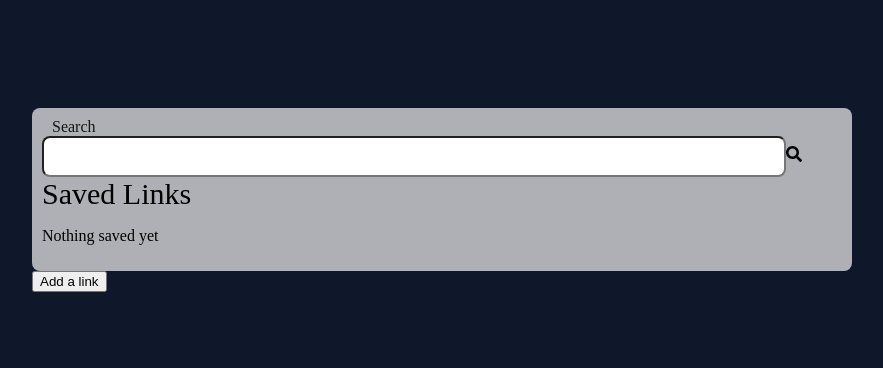
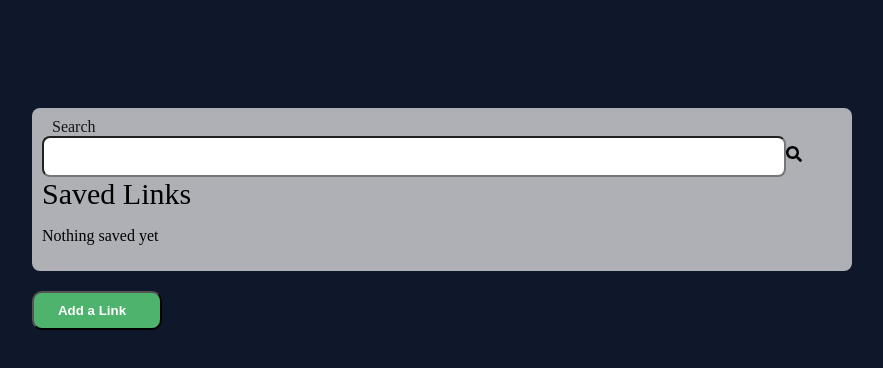
Before and after one commit to Masande07i/link-vaults, a React (Vite) app: page / in a window 1280 px wide. Shown: the top 368 px of the page, without its empty margins (198-1081 px from the left). Built offline with nearby package versions, Linux system fonts and the light colour scheme.

Commit message:
new updates

```diff
--- a/src/components/Button/Button.module.css
+++ b/src/components/Button/Button.module.css
@@ -1,7 +1,6 @@
 button{
-    background-color: rgb(43, 226, 89);
-    margin-top: 30px;
-    width:90%;
+    color:white;
+    font-weight: 600;
     padding:10px;
     border-radius:10px;
     cursor:pointer;
--- a/src/components/Button/Button.tsx
+++ b/src/components/Button/Button.tsx
@@ -1,17 +1,17 @@
-import style from './Button.module.css'
+import styles from './Button.module.css'
 
-export interface buttonProps{
+export interface ButtonProps{
     label: string;
     onClick?: () => void;
     style?: React.CSSProperties;
-    className: string
+    className?: string
 
 }
 
-export const Button:React.FC<buttonProps> = ({label,onClick,style}) => {
+export const Button:React.FC<ButtonProps> = ({label,onClick,style,className}) => {
 
   return (
-    <button onClick={onClick} style={style}>
+    <button onClick={onClick} style={style} className={`${styles.button} ${className || "" }`}>
         {label}
     </button>
   )
--- a/src/components/Form/Form.module.css
+++ b/src/components/Form/Form.module.css
@@ -1,27 +1,6 @@
-/* .buttonView{
+.buttonView{
     width:130px;
     margin:20px auto;
     padding-right: 20px;
-    background:transparent;
-    color:#fff;
-    border:1px solid #8b94a7;
-    border-radius:10px;
-    font-size:18px;
-    font-weight:500;
-    cursor:pointer;
-
+    background-color: rgb(78, 179, 108);
 }
-
-.view2{
-     width:130px;
-    margin:20px auto;
-    padding-right: 20px;
-    background:transparent;
-    color:#fff;
-    border:1px solid #8b94a7;
-    border-radius:10px;
-    font-size:18px;
-    font-weight:500;
-    cursor:pointer;
-
-} */
--- a/src/components/Form/Form.tsx
+++ b/src/components/Form/Form.tsx
@@ -2,6 +2,7 @@ import { useState, useEffect } from 'react'
 import { FormLink, type LinkInput } from '../FormLinks/FormLinks'
 import { SavedLinks } from '../SavedLinks/SavedLinks'
 import style from './Form.module.css'
+import {Button}from '../Button/Button'
 
 
 
@@ -36,7 +37,7 @@ export const Form = () => {
     setEditingId(null);
   };
 
-  const handleDelete = (id: string) => {
+  const handleDelete = (id: string | number) => {
     setLinks(links.filter(link => link.id !== id));
   };
 
@@ -45,11 +46,8 @@ export const Form = () => {
       {view === 'add' ? (
         <>
           <FormLink onAdd={addNewLink} />
-          <div className= {style.buttonView}>
-          <button type="button" onClick={() => setView('saved')}>
-            View Links
-          </button>
-          </div>
+         <Button label={'View Links'} onClick={() => setView('saved')} className={style.buttonView}/>
+
         </>
       ) : (
         <>
@@ -61,11 +59,9 @@ export const Form = () => {
             onStartEdit={setEditingId}
             onCancelEdit={() => setEditingId(null)}
           />
-          <div >
-          <button type="button" onClick={() => setView('add')}>
-            Add a link
-          </button>
-          </div>
+
+           <Button label={'Add a Link'} onClick={() => setView('add')} className={style.buttonView}/>
+
         </>
       )}
     </div>
--- a/src/components/FormLinks/FormLinks.module.css
+++ b/src/components/FormLinks/FormLinks.module.css
@@ -24,20 +24,7 @@ input, textarea {
 }
 
 .buttonAdd{
-    /* margin-top: 30px;
-    width:90%; */
-       /* background-color: blue; */
+    margin-top: 30px;
+    width:100%;
+    background-color: rgb(67, 67, 160);
 }
-    /* padding:10px;
-    border-radius:10px;
-    cursor:pointer;
-} */
-/*
-button{
-    font-size: 800;
-    padding-left: 40%;
-    background-color: transparent;
-    border: none;
-    color: aliceblue;
-    font-family: 'Franklin Gothic Medium', 'Arial Narrow', Arial, sans-serif;
-} */
--- a/src/components/FormLinks/FormLinks.tsx
+++ b/src/components/FormLinks/FormLinks.tsx
@@ -88,11 +88,11 @@ const handleSubmit = (e: React.FormEvent<HTMLFormElement>) => {
           onChange={(e) => setTag(e.target.value)}
         />
      </div>
-{/*
-      <button type="submit">ADD LINK </button> */}
-      <Button label={'ADD LINK'} className={style.buttonAdd}/>
+
+      <Button label={'Add Link'} className={style.buttonAdd}/>
 
       </form>
+
 
    </section>
 
--- a/src/components/SavedLinks/SavedLinks.module.css
+++ b/src/components/SavedLinks/SavedLinks.module.css
@@ -13,53 +13,17 @@
     border-radius: 7px;
     margin-bottom: 10px;
     padding: 5px;
-    flex-wrap: wrap;
+    overflow-wrap: break-word;
 }
 
-/* .buttons{
+.buttons{
     display:flex;
     justify-content:flex-end;
     gap:12px;
     padding-top:15px;
+    padding:10px 22px;
 }
 
-.updateBtn{
-    background:#2563eb;
-    color:white;
-    border-radius:8px;
-    padding:10px 22px;
-    cursor:pointer;
-    font-weight:600;
-}
-
-.deleteBtn{
-    background:#ef4444;
-    color:white;
-    border-radius:8px;
-    padding:10px 22px;
-    cursor:pointer;
-    font-weight:600;
-}
-
-.saveBtn{
-    background:#16a34a;
-    color:white;
-    border-radius:8px;
-    padding:10px 22px;
-    cursor:pointer;
-    font-size:15px;
-    font-weight:600;
-}
-
-.cancelBtn{
-    background:#6b7280;
-    color:white;
-    border-radius:8px;
-    padding:10px 22px;
-    cursor:pointer;
-    font-size:15px;
-    font-weight:600;
-} */
 .linkUrl{
     flex-wrap: wrap;
     width:90%;
--- a/src/components/SavedLinks/SavedLinks.tsx
+++ b/src/components/SavedLinks/SavedLinks.tsx
@@ -3,6 +3,7 @@ import style from './SavedLinks.module.css'
 import { Text } from '../Text/Text'
 import { Search } from '../Search/Search'
 import { type LinkInput } from '../FormLinks/FormLinks'
+import { Button } from '../Button/Button';
 
 
 interface SavedLinksProps{
@@ -42,8 +43,8 @@ export const SavedLinks = ({links, onDelete,onUpdate,editingId, onStartEdit, onC
                 <input value={draft.tag} onChange={(e) => setDraft({ ...draft, tag: e.target.value })} />
 
                 <div className= {style.buttons}>
-                  <button type="button"  onClick={() => onUpdate(link.id, draft)}>Save</button>
-                  <button type="button"  onClick={onCancelEdit}>Cancel</button>
+                  <Button label={'Save'} onClick={() => onUpdate(link.id, draft)} style={{backgroundColor: "#16a34a"}}/>
+                  <Button label={'Cancel'} onClick={onCancelEdit} style={{backgroundColor:"#6b7280"}}/>
                 </div>
               </li>
             ) : (
@@ -54,13 +55,8 @@ export const SavedLinks = ({links, onDelete,onUpdate,editingId, onStartEdit, onC
                 {link.tag && <span className={style.linkTag}>{link.tag}</span>}
                 <br />
                <div className={style.buttons}>
-                <button type="button"  onClick={() => startEdit(link)}>
-                   Update
-                </button>
-
-                <button type="button" onClick={() => onDelete && onDelete(link.id)}>
-                   Delete
-                 </button>
+                <Button label={'Update'} onClick={() => startEdit(link)} style={{backgroundColor: "#2563eb"}}/>
+                <Button label={'Delete'} onClick={() => onDelete && onDelete(link.id)} style={{backgroundColor: "#ef4444"}}/>
                </div>
               </li>
           ))}
```
